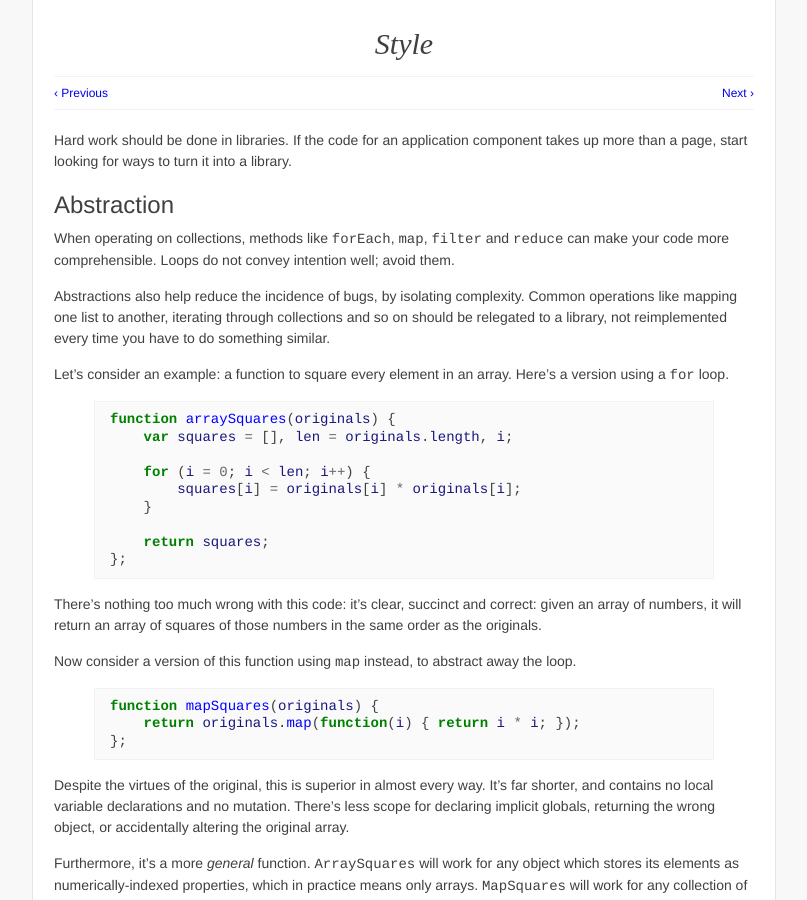
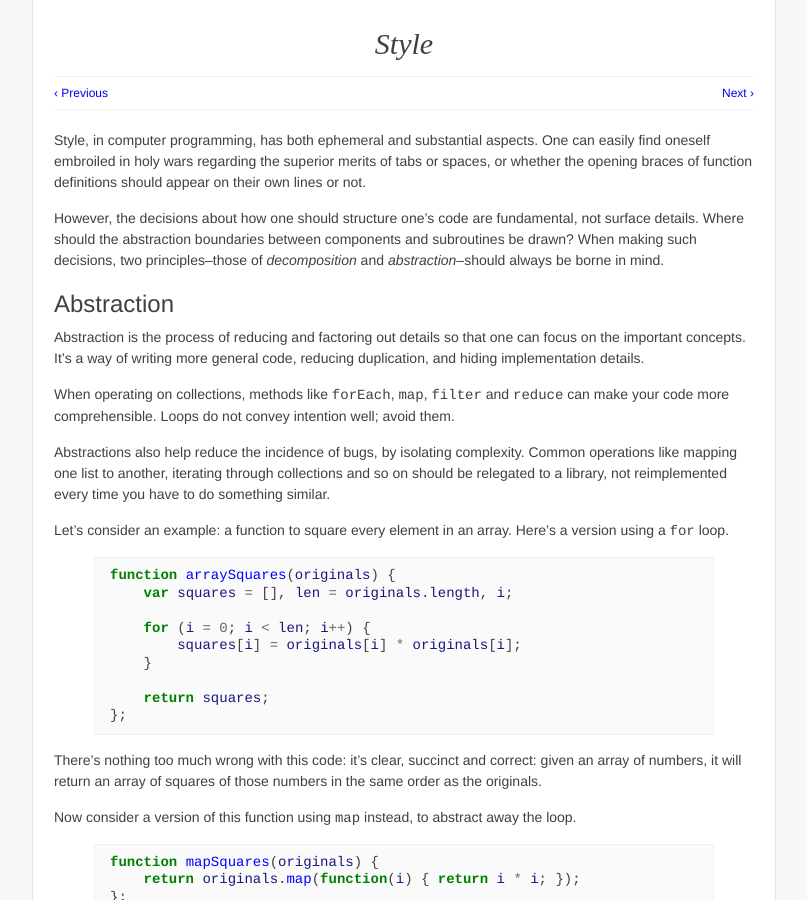
Before and after one commit to othermedia/js-handbook, a Jekyll site: the page built from style.md, in a window 1280 px wide and 900 px high. Shown: the whole window, without its empty margins (236-1043 px from the left). Built offline with Jekyll 4.4.1, drawn with Linux system fonts in a browser that asks for light colours; Markdown is read by kramdown in place of the engine named in the settings.

Commit message:
Better introduction to the style chapter, and its section on abstraction.

```diff
--- a/style.md
+++ b/style.md
@@ -6,11 +6,24 @@ next:     performance
 ---
 
 
-Hard work should be done in libraries. If the code for an application component
-takes up more than a page, start looking for ways to turn it into a library.
+Style, in computer programming, has both ephemeral and substantial aspects. One
+can easily find oneself embroiled in holy wars regarding the superior merits of
+tabs or spaces, or whether the opening braces of function definitions should
+appear on their own lines or not.
+
+However, the decisions about how one should structure one's code are
+fundamental, not surface details. Where should the abstraction boundaries
+between components and subroutines be drawn? When making such decisions, two
+principles--those of _decomposition_ and _abstraction_--should always be borne
+in mind.
+
 
 Abstraction
 -----------
+
+Abstraction is the process of reducing and factoring out details so that one
+can focus on the important concepts. It's a way of writing more general code,
+reducing duplication, and hiding implementation details.
 
 When operating on collections, methods like `forEach`, `map`, `filter` and
 `reduce` can make your code more comprehensible. Loops do not convey intention
```
